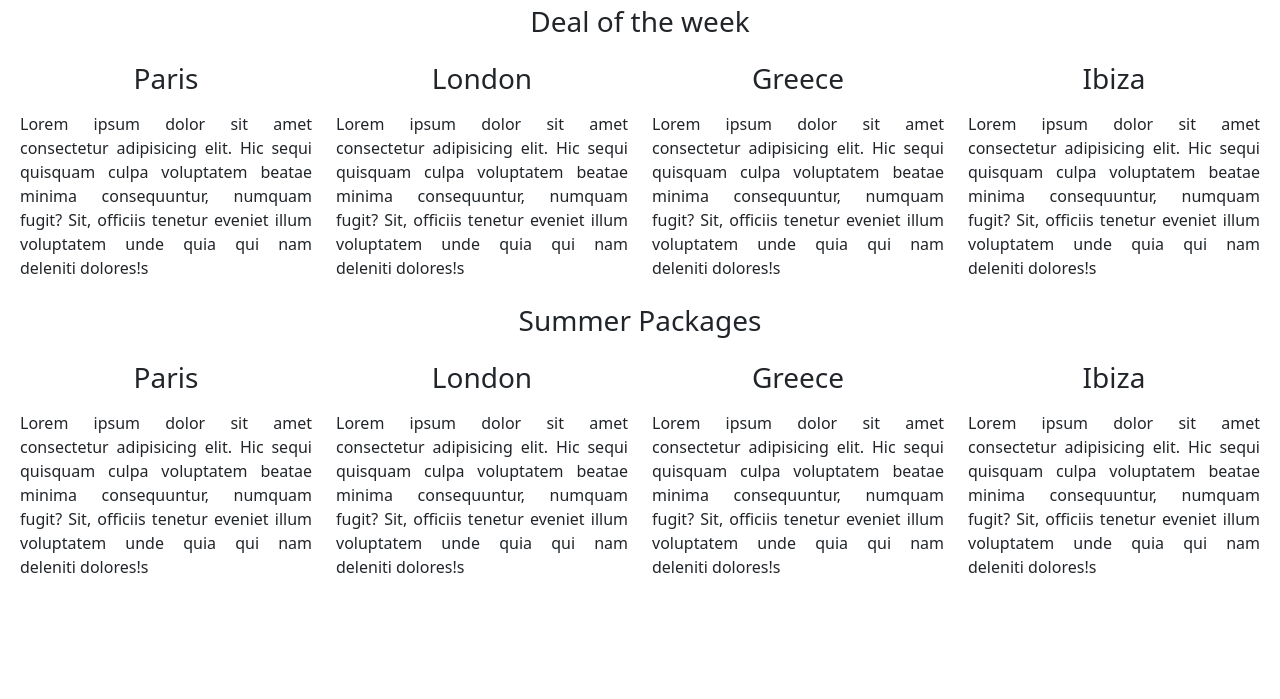
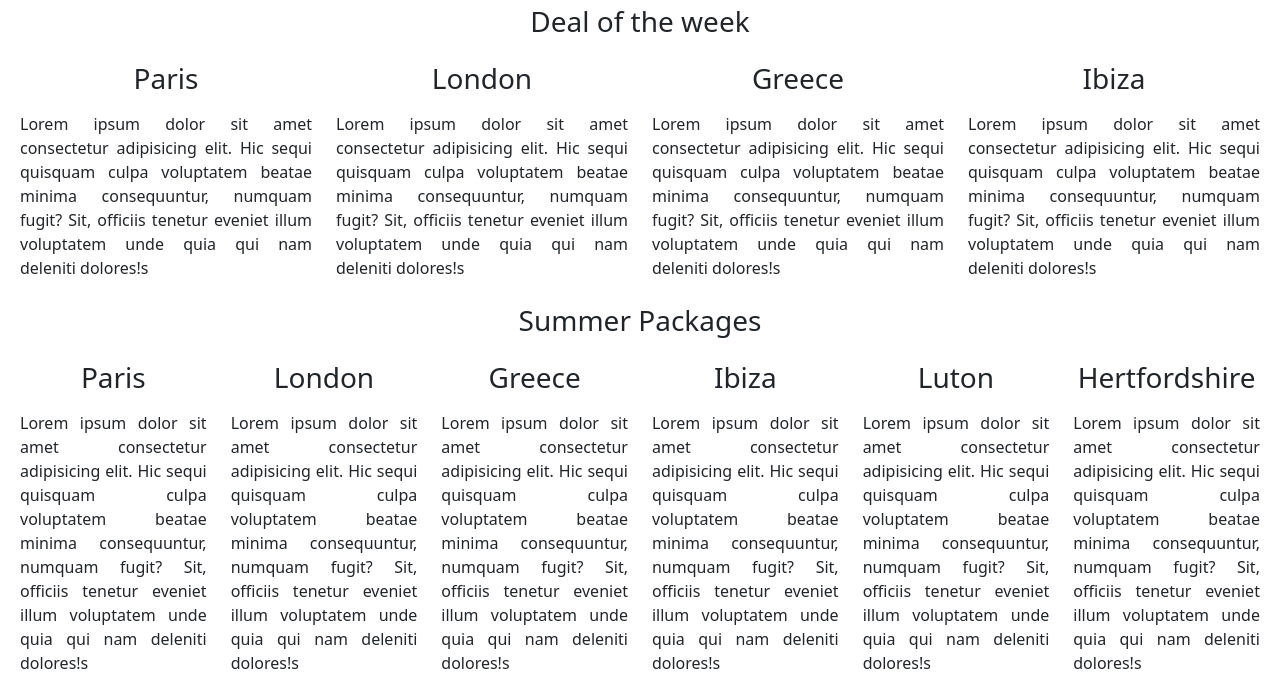
Before and after one commit to sr19ack/d3_homework, a plain HTML site: page index.html in a window 1280 px wide. Shown: the part 421-1120 px from the top of the page. Before the commit the page ends 1024 px from the top, so only its background shows below. Drawn offline with nearby package versions, Linux system fonts and the light colour scheme.

Commit message:
task 5 updated

```diff
--- a/index.html
+++ b/index.html
@@ -160,28 +160,40 @@
             <div class="title text-center mb-3">
                 <h3>Summer Packages</h3>
             </div>
-            <div class="col-lg-3 col-md-4 col-sm-6">
+            <div class="col-lg-2 col-md-4 col-sm-6">
                 <div class="title text-center mb-3">
                     <h3>Paris</h3>
                 </div>
                 <p>Lorem ipsum dolor sit amet consectetur adipisicing elit. Hic sequi quisquam culpa voluptatem beatae minima consequuntur, numquam fugit? Sit, officiis tenetur eveniet illum voluptatem unde quia qui nam deleniti dolores!s</p>
             </div>
-            <div class="col-lg-3 col-md-4 col-sm-6">
+            <div class="col-lg-2 col-md-4 col-sm-6">
                 <div class="title text-center mb-3">
                     <h3>London</h3>
                 </div>
                 <p>Lorem ipsum dolor sit amet consectetur adipisicing elit. Hic sequi quisquam culpa voluptatem beatae minima consequuntur, numquam fugit? Sit, officiis tenetur eveniet illum voluptatem unde quia qui nam deleniti dolores!s</p>
             </div>
-            <div class="col-lg-3 col-md-4 col-sm-6">
+            <div class="col-lg-2 col-md-4 col-sm-6">
                 <div class="title text-center mb-3">
                     <h3>Greece</h3>
                 </div>
                 <p>Lorem ipsum dolor sit amet consectetur adipisicing elit. Hic sequi quisquam culpa voluptatem beatae minima consequuntur, numquam fugit? Sit, officiis tenetur eveniet illum voluptatem unde quia qui nam deleniti dolores!s</p>
 
             </div>
-            <div class="col-lg-3 col-md-4 col-sm-6">
+            <div class="col-lg-2 col-md-4 col-sm-6">
                 <div class="title text-center mb-3">
                     <h3>Ibiza</h3>
+                </div>
+                <p>Lorem ipsum dolor sit amet consectetur adipisicing elit. Hic sequi quisquam culpa voluptatem beatae minima consequuntur, numquam fugit? Sit, officiis tenetur eveniet illum voluptatem unde quia qui nam deleniti dolores!s</p>
+            </div>
+            <div class="col-lg-2 col-md-4 col-sm-6">
+                <div class="title text-center mb-3">
+                    <h3>Luton</h3>
+                </div>
+                <p>Lorem ipsum dolor sit amet consectetur adipisicing elit. Hic sequi quisquam culpa voluptatem beatae minima consequuntur, numquam fugit? Sit, officiis tenetur eveniet illum voluptatem unde quia qui nam deleniti dolores!s</p>
+            </div>
+            <div class="col-lg-2 col-md-4 col-sm-6">
+                <div class="title text-center mb-3">
+                    <h3>Hertfordshire</h3>
                 </div>
                 <p>Lorem ipsum dolor sit amet consectetur adipisicing elit. Hic sequi quisquam culpa voluptatem beatae minima consequuntur, numquam fugit? Sit, officiis tenetur eveniet illum voluptatem unde quia qui nam deleniti dolores!s</p>
             </div>
```
